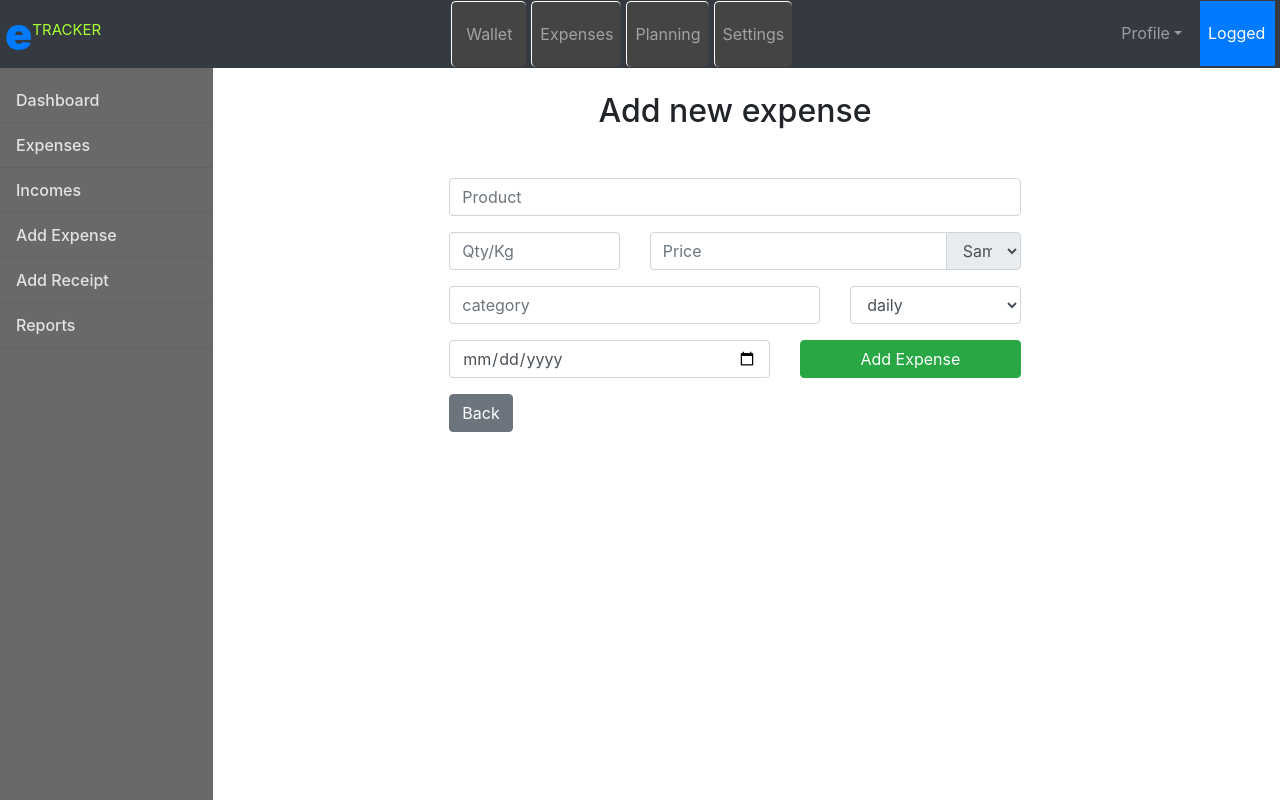
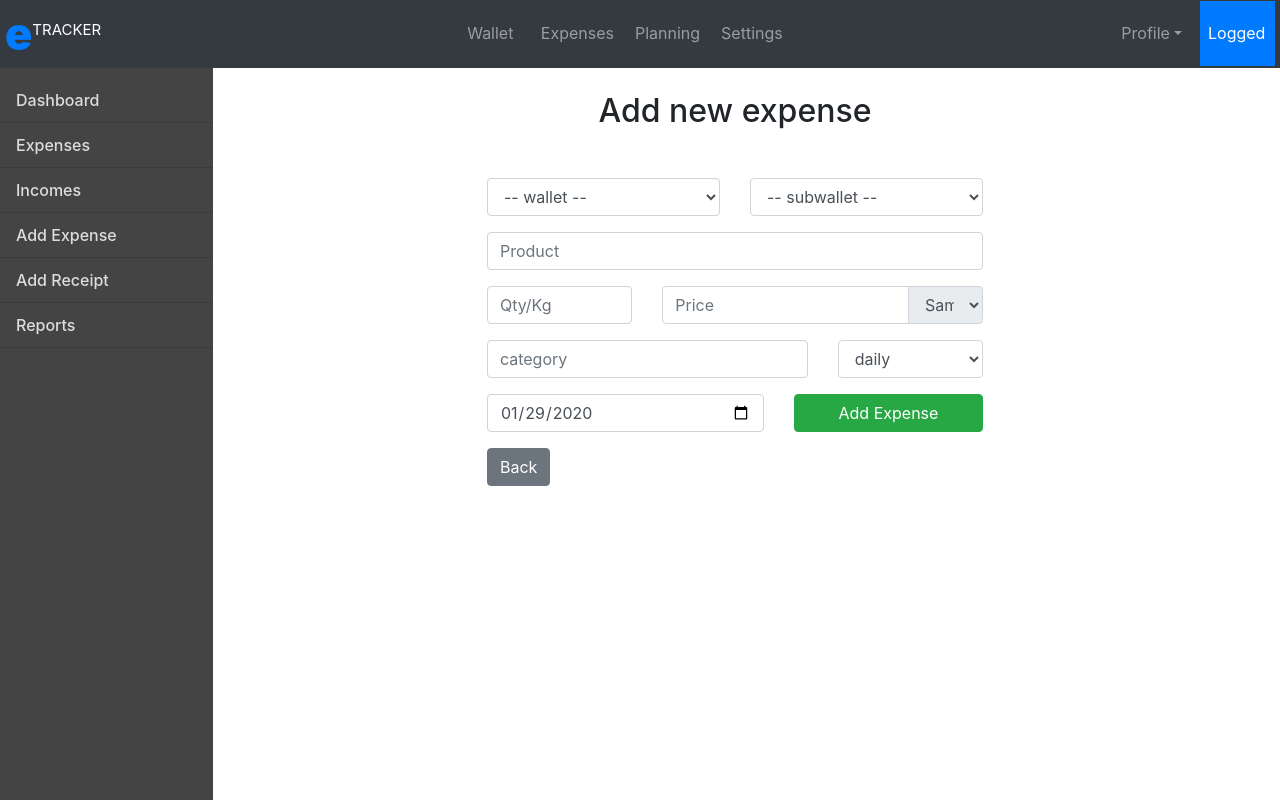
Before and after one commit to artsR/ExpenseTracker, a Flask app: page /expenses_add in a window 1280 px wide. Run offline with Flask 2, Linux system fonts and the light colour scheme; a user stored in the database is signed in; tables that the repository leaves empty hold one stand-in row (values such as "Sample post"); some libraries are stand-ins or nearby versions.

Commit message:
Visual improvement

```diff
--- a/eTracker/main/forms.py
+++ b/eTracker/main/forms.py
@@ -20,10 +20,12 @@
 
 
 class AddExpenseForm(FlaskForm):
-    expenseDate = DateField('ExpenseDate', [DataRequired()] )
-    product = StringField('Product', [DataRequired()] )
+    wallet = SelectField('Wallet', [DataRequired()])
+    subwallet = SelectField('Subwallet', [DataRequired()])
+    expenseDate = DateField('ExpenseDate', [DataRequired()])
+    product = StringField('Product', [DataRequired()])
     quantity = FloatField('quantity')
-    price = DecimalField('price', [DataRequired()] )
+    price = DecimalField('price', [DataRequired()])
     currency = SelectField('currency', default='pln', validators=[DataRequired()])
     category = StringField('Category')
     freq = SelectField('Freq', default='daily', choices=[
--- a/eTracker/main/routes.py
+++ b/eTracker/main/routes.py
@@ -1,17 +1,18 @@
 import os
-from flask import render_template, redirect, url_for, flash, abort, jsonify
+from datetime import date
+from flask import render_template, redirect, url_for, flash, abort, jsonify, request
 from flask import current_app
 from flask_login import current_user, login_required
 from eTracker import db
 from eTracker.models import (
-    User, Expense, Currency, CurrencyOfficialAbbr, Wallet, Subwallet
+    User, Expense, Currency, CurrencyOfficialAbbr, Wallet, Subwallet,
+    Transaction
 )
 from eTracker.main import bp
 from eTracker.main.forms import (
     AddExpenseForm, UploadForm, CurrencyForm, FiltersForm, WalletForm
 )
 from werkzeug.utils import secure_filename
-import flask
 
 
 
@@ -38,11 +39,11 @@
 def spendings():
 
     per_page = (
-        flask.request.args.get('per_page', 0, type=int)
-        if flask.request.args.get('per_page', 0, type=int)
+        request.args.get('per_page', 0, type=int)
+        if request.args.get('per_page', 0, type=int)
         else current_app.config['EXP_PER_PAGE']
     )
-    page = flask.request.args.get('page', 1, type=int)
+    page = request.args.get('page', 1, type=int)
     filters = {}
 
     form = FiltersForm()
@@ -105,7 +106,7 @@
 
         return redirect(url_for('main.spendings'))
 
-    # elif flask.request.method == 'GET':
+    # elif request.method == 'GET':
     form.expenseDate.data = expense.expenseDate
     form.product.data = expense.product
     form.category.data = expense.category
@@ -137,19 +138,40 @@
 def expenses_add():
 
     form = AddExpenseForm(currency=current_user.currency_default_choice)
+    form.expenseDate.data = date.today()
+
     currency_gr = db.session.query(Currency.abbr).filter_by(
         user=current_user).all()
     form.currency.choices = [(curr.abbr, curr.abbr) for curr in currency_gr]
 
+    wallet_choices = Wallet.query.filter_by(user=current_user).all()
+    form.wallet.choices = (
+        [('', '-- wallet --')]
+        + [(wallet.id, wallet.name) for wallet in wallet_choices]
+    )
+    form.subwallet.choices = [('', '-- subwallet --')]
+
     if form.validate_on_submit():
-        expense = Expense(
-            expenseDate=form.expenseDate.data, product=form.product.data,
-            category=form.category.data, freq=form.freq.data,
-            quantity=form.quantity.data, price=form.price.data,
-            currency=form.currency.data, user=current_user
-        )
-        db.session.add(expense)
-        db.session.commit()
+        # transaction = Transaction(
+        #     user_id=current_user.id,
+        #     wallet_id=form.wallet.data,
+        #     subwallet_id=form.subwallet.data,
+        #     type='Expense',
+        #     currency_id=form.currency.data,
+        #     amount=form.price.data, #or sum of prices in receipt
+        # )
+        # db.session.add(transaction)
+        # db.session.commit()
+        # for expense in expenses (one receipt can contain many expenses)
+        # expense = Expense(
+        #     expenseDate=form.expenseDate.data, product=form.product.data,
+        #     category=form.category.data, freq=form.freq.data,
+        #     quantity=form.quantity.data, price=form.price.data,
+        #     currency=form.currency.data, user=current_user,
+        #     transaction_id=transaction.id,
+        # )
+        # transaction.expenses.append(expense)
+        # db.session.commit()
         flash('Expense added to you account.', 'success')
         return redirect(url_for('main.expenses_add'))
 
@@ -162,12 +184,12 @@
 
     form = UploadForm()
 
-    if flask.request.method == 'POST':
-        if 'customFile' not in flask.request.files:
+    if request.method == 'POST':
+        if 'customFile' not in request.files:
             flash("File wasn't uploaded correctly. Please try again", "danger")
             return redirect(url_for('main.upload'))
 
-        f = flask.request.files['customFile']
+        f = request.files['customFile']
         if f.filename == '':
             flash("File wasn't uploaded correctly. Please try again", "danger")
             return redirect(url_for('main.upload'))
@@ -186,12 +208,12 @@
 
     #form = receiptForm()
 
-    if flask.request.method == 'POST':
-        if 'customFile' not in flask.request.files:
+    if request.method == 'POST':
+        if 'customFile' not in request.files:
             flash("File wasn't uploaded correctly. Please try again", "danger")
             return redirect(url_for('main.upload'))
 
-        f = flask.request.files['customFile']
+        f = request.files['customFile']
         if f.filename == '':
             flash("File wasn't uploaded correctly. Please try again", "danger")
             return redirect(url_for('main.upload'))
@@ -247,14 +269,14 @@
 @login_required
 def delete_currency():
 
-    if int(flask.request.form['id']) == current_user.currency_default_choice:
+    if int(request.form['id']) == current_user.currency_default_choice:
         flash('You cannot delete your default currency', 'danger')
         return redirect(url_for('main.currency'))
 
-    currency = Currency.query.get_or_404(flask.request.form['id'])
+    currency = Currency.query.get_or_404(request.form['id'])
     if currency.user != current_user:
         abort(403)
-    flash(flask.request.form)
+    flash(request.form)
     flash('Currency has been deleted.', 'success')
 
     return redirect(url_for('main.currency'))
@@ -264,7 +286,7 @@
 @login_required
 def default_currency():
 
-    curr_id = flask.request.form['curr_id']
+    curr_id = request.form['curr_id']
 
     user = User.query.filter_by(username=current_user.username).first()
     user.currency_default = Currency.query.filter_by(id=curr_id).first()
@@ -319,11 +341,11 @@
 @login_required
 def delete_wallet():
 
-    wallet = Wallet.query.get_or_404(flask.request.form['id'])
+    wallet = Wallet.query.get_or_404(request.form['id'])
     if wallet.user_id != current_user.id:
         abort(403)
 
-    flash(flask.request.form)
+    flash(request.form)
     flash('Wallet has been deleted.', 'success')
 
     return redirect(url_for('main.wallets'))
@@ -334,21 +356,21 @@
 def add_subwallet():
     # if get sent currency of wallet
     # if post wallet.add_subwallet(name='General')
-    if flask.request.method == 'POST':
-        wallet = Wallet.query.filter_by(id=flask.request.form['wallet_id']).first()
+    if request.method == 'POST':
+        wallet = Wallet.query.filter_by(id=request.form['wallet_id']).first()
         subwallet = Subwallet.query.filter(
             (Subwallet.wallet == wallet) &
-            (Subwallet.name == flask.request.form['name'])
-        )
+            (Subwallet.name == request.form['name'])
+        ).first()
         if not subwallet:
             subwallet = Subwallet(
                 user_id=current_user.id,
-                wallet_id=flask.request.form['wallet_id'],
-                name=flask.request.form['name'],
+                wallet_id=request.form['wallet_id'],
+                name=request.form['name'],
             )
             wallet.subwallets.append(subwallet)
             db.session.commit()
-            flash(flask.request.form)
+            flash(request.form)
             return redirect(url_for('main.wallets'))
         else:
             flash('You cannot use the same name within one wallet', 'danger')
@@ -358,8 +380,29 @@
 @bp.route('/transfer/', methods=['POST'])
 @login_required
 def transfer():
-    flash(flask.request.form)
-    return redirect(url_for('main.wallets'))
+
+    if request.method == 'POST':
+        transaction_from = Transaction(
+            user_id=current_user.id,
+            wallet_id=request.form['wallet_id1'],
+            subwallet_id=request.form['subwallet_id1'],
+            currency_id=request.form['currency_id1'],
+            type='Internal',
+            amount=-abs(float(request.form['sent_amount'])),
+        )
+        transaction_to = Transaction(
+            user_id=current_user.id,
+            wallet_id=request.form['wallet_id2'],
+            subwallet_id=request.form['subwallet_id2'],
+            currency_id=request.form['currency_id2'],
+            type='Internal',
+            amount=abs(float(request.form['received_amount'])),
+        )
+        db.session.add_all([transaction_from, transaction_to])
+        db.session.commit()
+        flash(request.form)
+        flash('Transfer was recorded successfully.','success')
+        return redirect(url_for('main.wallets'))
 
 
 @bp.route('/transfer/<int:wallet_id>', methods=['GET'])
@@ -379,7 +422,6 @@
     ).first()
 
     return jsonify({
-        'sub': subwallets,
+        'subwallets': subwallets,
         'currency': currency.abbr,
-        'wallet': wallet.currency,
     })
--- a/eTracker/models.py
+++ b/eTracker/models.py
@@ -24,7 +24,7 @@
           foreign_keys='User.currency_default_choice',
           uselist=False,
     )
-    wallets = db.relationship('Wallet')
+    wallets = db.relationship('Wallet', backref='user')
     subwallets = db.relationship('Subwallet')
     transactions = db.relationship('Transaction')
 
@@ -53,6 +53,7 @@
 class Expense(db.Model):
     id = db.Column(db.Integer, db.Sequence('expense_id_seq'), primary_key=True)
     user_id = db.Column(db.Integer, db.ForeignKey('user.id'), index=True)
+    transaction_id = db.Column(db.Integer, db.ForeignKey('transaction.id'))
     expenseDate = db.Column(db.Date, index=True)
     product = db.Column(db.String(140), index=True)
     category = db.Column(db.String(140), index=True)
@@ -155,6 +156,8 @@
     amount = db.Column(db.Float(precision='2'))
     description = db.Column(db.String(256))
 
+    expenses = db.relationship('Expense', backref='transaction')
+
 
 # class AssociationSubwalletCurrency(db.Model):
 #     subwallet_id = db.Column(db.Integer, db.ForeignKey('subwallet.id'), primary_key=True)
--- a/eTracker/static/css/style_base.css
+++ b/eTracker/static/css/style_base.css
@@ -10,14 +10,14 @@
     padding-top: 20px;
 }
 .sidebar {
-    background-color: #444 !important;
+    background-color: #444!important;
     position: fixed;
     top: 0;
     bottom: 0;
     left: 0;
     z-index: 100px;
     padding: 70px 0 0;
-    opacity: 0.8;
+    opacity: 1;
 }
 .sidebar li.nav-item {
     margin-right: 0 !important;
@@ -31,6 +31,7 @@
 .sidebar a:hover {
     background: #007bff;
     opacity: 1 !important;
+    border-radius: 10px;
 }
 .sidebar-sticky {
     height: calc(100vh - 48px);
@@ -83,8 +84,9 @@
     color: #fff;
     font-size: .9em;
 }
-.dropdown-menu a:hover {
+.sidebar .dropdown-menu a:hover {
     color: #222;
+    border-radius: 0px;
 }
 table:hover {
     cursor: context-menu;
@@ -128,7 +130,7 @@
     position: relative;
     top: 2.0em;
     font-size: 0.75em;
-    color: #aaff32;
+    color: #fff; /*#aaff32;*/
 }
 .bootstrap-select .bs-ok-default::after {
     width: 0.3em;
@@ -161,10 +163,11 @@
     li.myNavBtn {
         text-align: center;
         margin-left: 5px;
-        border-left: 1px solid #fff;
+        /* border-left: 1px solid #fff;
         border-top: 1px solid #fff;
         border-radius: 5px;
-        background-color: #444;
+        background-color: #444;*/
+        background-color: #343a40;
     }
     li.dropdown {
         margin-right: 10px;
--- a/eTracker/templates/add_expense.html
+++ b/eTracker/templates/add_expense.html
@@ -5,10 +5,18 @@
     <header class="mt-4 mb-5 text-center">
         <h2>Add new expense</h2>
     </header>
-    <form class="col-lg-8 col-md-10 mx-auto" method="post"
+    <form class="col-lg-7 col-md-10 mx-auto" method="post"
         action="{% if expense_id %}{{ url_for('main.edit_expense', expense_id=expense_id) }}{% endif %}">
         {{ form.hidden_tag() }}
 
+        <div class="row mb-3">
+            <div class="col-md-6">
+            {{ form.wallet(class="form-control") }}
+            </div>
+            <div class="col-md-6">
+            {{ form.subwallet(class="form-control") }}
+            </div>
+        </div>
         <div class="row mb-3">
             <div class="col">
             {{ form.product(class="form-control", placeholder="Product") }}
@@ -39,7 +47,7 @@
             </div>
         </div>
         <div class="row mb-3">
-            <div class="col">
+            <div class="col-7">
             {{ form.expenseDate(class="form-control", placeholder="yyyy/mm/dd", type="date") }}
             </div>
             <div class="col-5">
@@ -84,3 +92,31 @@
     </form>
 </main>
 {% endblock %}
+
+{% block scripts %}
+{{ super() }}
+<script type="text/javascript">
+
+    const walletChoices = document.getElementById('wallet');
+    const subwalletChoices = document.getElementById('subwallet');
+
+    walletChoices.addEventListener('change', listSubwallets);
+
+    function listSubwallets(e) {
+
+        fetch(`/transfer/${e.target.value}`)
+        .then(res => res.json())
+        .then(data => {
+            var subwalletOptions = '';
+            for(let subwallet of data.subwallets) {
+                subwalletOptions += `
+                    <option value="${subwallet.id}">${subwallet.name}</option>
+                `;
+            }
+            subwalletChoices.innerHTML = subwalletOptions;
+        });
+    };
+
+</script>
+
+{% endblock %}
```
Also changed, not shown: eTracker/templates/wallets.html (+23 -7 lines), exptracker.db.
